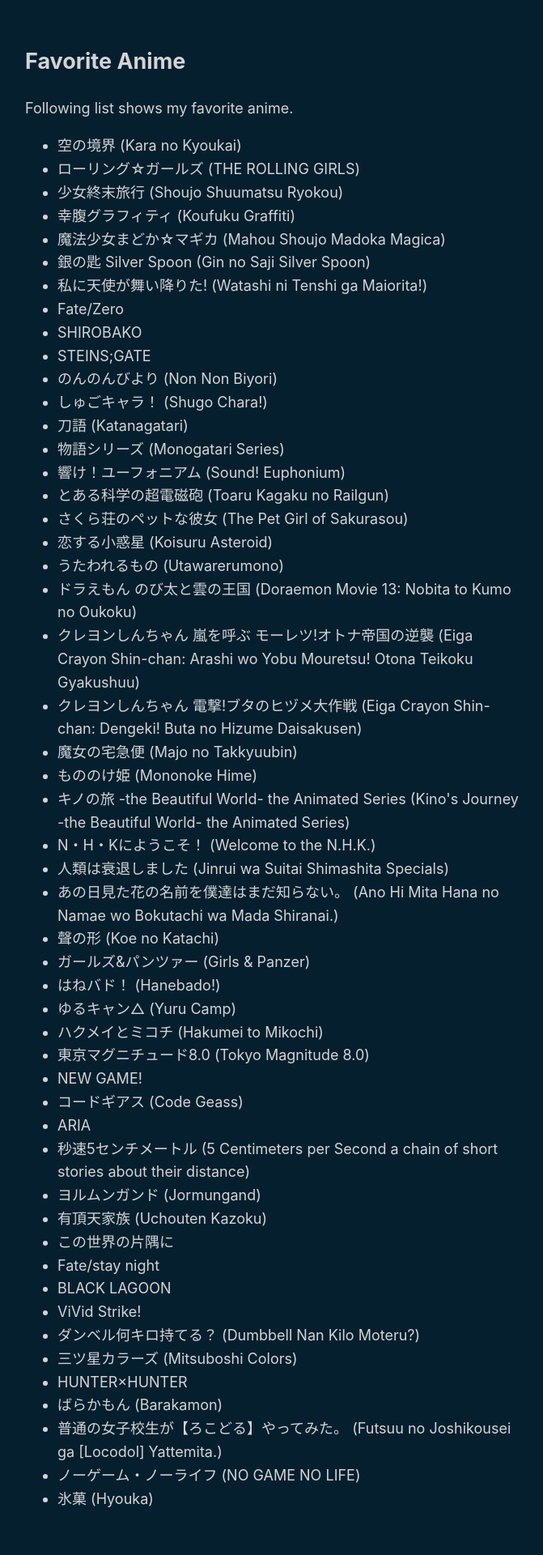
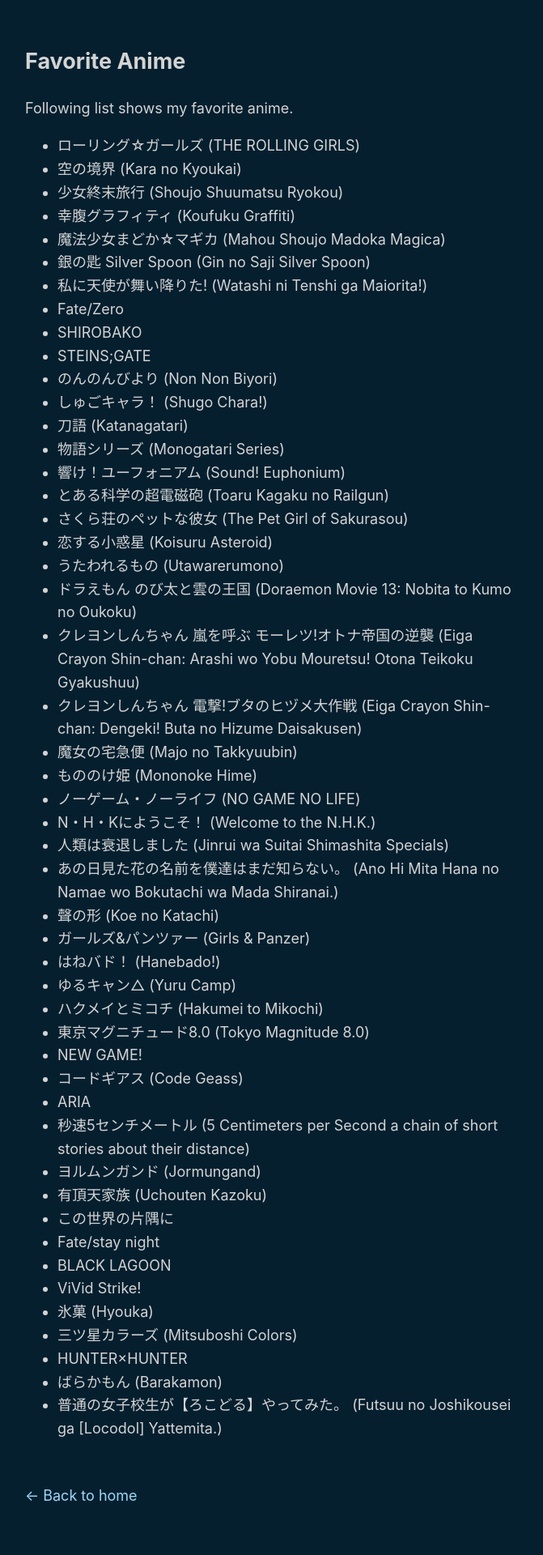
Before and after one commit to kira924age/kira924age.com, a Next.js app: page /anime in a window 1280 px wide. Shown: the top 1920 px of the page at 81% size, without its empty margins (303-974 px from the left). Built offline with nearby package versions, Linux system fonts and the light colour scheme.

Commit message:
Update anime.js and index.js

```diff
--- a/pages/anime.js
+++ b/pages/anime.js
@@ -11,8 +11,8 @@ export default function FavoriteAnime() {
       <h2>Favorite Anime</h2>
       Following list shows my favorite anime.
       <ul>
-        <li key="1">空の境界 (Kara no Kyoukai)</li>
-        <li key="2">ローリング☆ガールズ (THE ROLLING GIRLS)</li>
+        <li key="1">ローリング☆ガールズ (THE ROLLING GIRLS)</li>
+        <li key="2">空の境界 (Kara no Kyoukai)</li>
         <li key="3">少女終末旅行 (Shoujo Shuumatsu Ryokou)</li>
         <li key="4">幸腹グラフィティ (Koufuku Graffiti)</li>
         <li key="5">魔法少女まどか☆マギカ (Mahou Shoujo Madoka Magica)</li>
@@ -43,10 +43,7 @@ export default function FavoriteAnime() {
         </li>
         <li key="23">魔女の宅急便 (Majo no Takkyuubin)</li>
         <li key="24">もののけ姫 (Mononoke Hime)</li>
-        <li key="25">
-          キノの旅 -the Beautiful World- the Animated Series (Kino's Journey
-          -the Beautiful World- the Animated Series)
-        </li>
+        <li key="25">ノーゲーム・ノーライフ (NO GAME NO LIFE)</li>
         <li key="26">N・H・Kにようこそ！ (Welcome to the N.H.K.)</li>
         <li key="27">
           人類は衰退しました (Jinrui wa Suitai Shimashita Specials)
@@ -74,13 +71,11 @@ export default function FavoriteAnime() {
         <li key="42">Fate/stay night</li>
         <li key="43">BLACK LAGOON</li>
         <li key="44">ViVid Strike!</li>
-        <li key="45">ダンベル何キロ持てる？ (Dumbbell Nan Kilo Moteru?)</li>
+        <li key="45">氷菓 (Hyouka)</li>
         <li key="46">三ツ星カラーズ (Mitsuboshi Colors)</li>
         <li key="47">HUNTER×HUNTER</li>
         <li key="48">ばらかもん (Barakamon)</li>
         <li key="49">普通の女子校生が【ろこどる】やってみた。 (Futsuu no Joshikousei ga [Locodol] Yattemita.)</li>
-        <li key="50">ノーゲーム・ノーライフ (NO GAME NO LIFE)</li>
-        <li key="51">氷菓 (Hyouka)</li>
       </ul>
     </Layout>
   );
--- a/pages/index.js
+++ b/pages/index.js
@@ -24,8 +24,8 @@ export default function Home() {
 
       <h3>Favorite Anime</h3>
       <ul>
-        <li key="1">空の境界 (Kara no Kyoukai)</li>
-        <li key="2">ローリング☆ガールズ (THE ROLLING GIRLS)</li>
+        <li key="1">ローリング☆ガールズ (THE ROLLING GIRLS)</li>
+        <li key="2">空の境界 (Kara no Kyoukai)</li>
         <li key="3">少女終末旅行 (Shoujo Shuumatsu Ryokou)</li>
         <li key="4">幸腹グラフィティ (Koufuku Graffiti)</li>
         <li key="5">魔法少女まどか☆マギカ (Mahou Shoujo Madoka Magica)</li>
```
